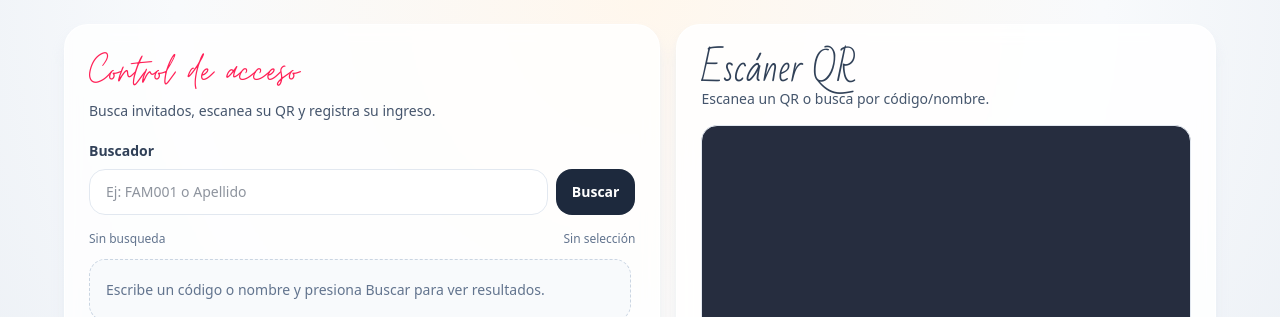
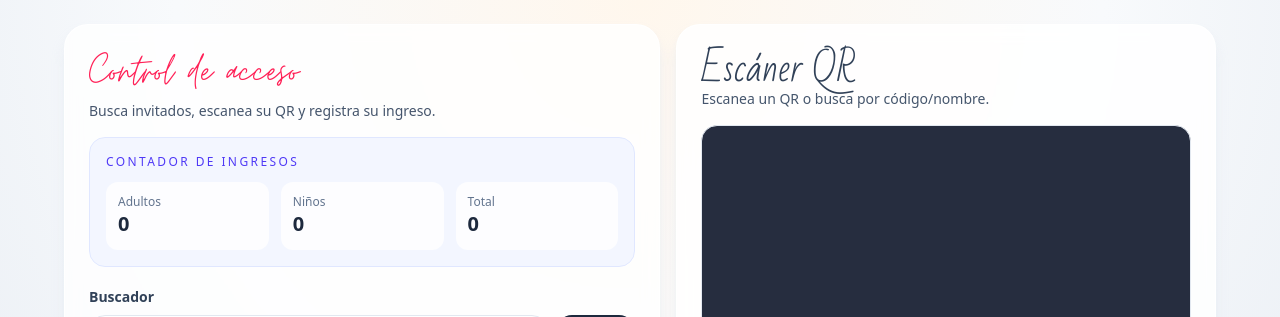
Before and after one commit to Infiernus80/xv-digital-invitation, a Next.js app: page /control-acceso in a window 1280 px wide. Shown: the top 317 px of the page. Built offline with nearby package versions, Linux system fonts and the light colour scheme; no server answers.

Commit message:
feat(access-control): add always-visible global check-in counter and refresh it after check-ins

```diff
--- /dev/null
+++ b/src/app/api/access/counter/route.ts
@@ -0,0 +1,85 @@
+import { NextResponse } from "next/server";
+import { supabaseServer } from "@/lib/supabaseServer";
+
+type CompanionRow = {
+  id?: string;
+  is_child?: boolean;
+};
+
+const readString = (value: unknown): string | undefined =>
+  typeof value === "string" && value.trim().length > 0
+    ? value.trim()
+    : undefined;
+
+export async function GET() {
+  const { data: checkInRows, error: checkInError } = await supabaseServer
+    .from("rsvps")
+    .select("role")
+    .or("role.eq.checkin_main,role.like.checkin_companion:%");
+
+  if (checkInError) {
+    return NextResponse.json(
+      { error: "No se pudo obtener el contador de ingresos." },
+      { status: 500 },
+    );
+  }
+
+  const rows = Array.isArray(checkInRows)
+    ? checkInRows.filter(Boolean).map((row) => ({
+        role: typeof row.role === "string" ? row.role : undefined,
+      }))
+    : [];
+
+  const adultsFromMain = rows.filter(
+    (row) => row.role === "checkin_main",
+  ).length;
+
+  const companionCheckInIds = Array.from(
+    new Set(
+      rows
+        .map(
+          (row) => readString(row.role)?.match(/^checkin_companion:(.+)$/)?.[1],
+        )
+        .filter((id): id is string => typeof id === "string" && id.length > 0),
+    ),
+  );
+
+  if (companionCheckInIds.length === 0) {
+    return NextResponse.json({
+      adults: adultsFromMain,
+      children: 0,
+      total: adultsFromMain,
+    });
+  }
+
+  const { data: companionRows, error: companionError } = await supabaseServer
+    .from("rsvps")
+    .select("id, is_child")
+    .in("id", companionCheckInIds);
+
+  if (companionError) {
+    return NextResponse.json(
+      { error: "No se pudo obtener el detalle de acompañantes ingresados." },
+      { status: 500 },
+    );
+  }
+
+  const checkedInCompanions: CompanionRow[] = Array.isArray(companionRows)
+    ? companionRows.filter(Boolean).map((row) => ({
+        id: typeof row.id === "string" ? row.id : undefined,
+        is_child: typeof row.is_child === "boolean" ? row.is_child : undefined,
+      }))
+    : [];
+
+  const children = checkedInCompanions.filter((row) => row.is_child).length;
+  const adultsFromCompanions = checkedInCompanions.filter(
+    (row) => !row.is_child,
+  ).length;
+  const adults = adultsFromMain + adultsFromCompanions;
+
+  return NextResponse.json({
+    adults,
+    children,
+    total: adults + children,
+  });
+}
--- a/src/app/api/access/guests/route.ts
+++ b/src/app/api/access/guests/route.ts
@@ -43,6 +43,9 @@ const normalizeGuest = (row: Record<string, unknown>): GuestRecord => {
       typeof row.checked_in === "boolean" ? row.checked_in : undefined,
     checked_in_at:
       typeof row.checked_in_at === "string" ? row.checked_in_at : undefined,
+    main_full_name: undefined,
+    matched_name: undefined,
+    matched_role: undefined,
   };
 };
 
--- a/src/components/access/AccessControlPanel.tsx
+++ b/src/components/access/AccessControlPanel.tsx
@@ -51,6 +51,12 @@ type GuestDetails = {
   };
 };
 
+type AccessCounter = {
+  adults: number;
+  children: number;
+  total: number;
+};
+
 type ScannerControls = {
   stop: () => void;
 };
@@ -96,6 +102,11 @@ export const AccessControlPanel = () => {
   const [errorMessage, setErrorMessage] = useState<string>("");
   const [details, setDetails] = useState<GuestDetails | null>(null);
   const [isLoadingDetails, setIsLoadingDetails] = useState<boolean>(false);
+  const [accessCounter, setAccessCounter] = useState<AccessCounter>({
+    adults: 0,
+    children: 0,
+    total: 0,
+  });
   const [scanHint, setScanHint] = useState<string>(
     "Escanea un QR o busca por código/nombre.",
   );
@@ -109,22 +120,33 @@ export const AccessControlPanel = () => {
     return guests.find((guest) => guest.invite_code === selectedCode);
   }, [guests, selectedCode]);
 
-  const entryCounter = useMemo(() => {
-    const counter = details?.counter;
+  const fetchAccessCounter = useCallback(async () => {
+    try {
+      const response = await fetch("/api/access/counter");
+      const data = (await response.json()) as
+        | AccessCounter
+        | {
+            error?: string;
+            adults?: number;
+            children?: number;
+            total?: number;
+          };
 
-    if (!counter) {
-      return null;
+      if (!response.ok) {
+        throw new Error(
+          ("error" in data && data.error) || "No se pudo cargar el contador.",
+        );
+      }
+
+      setAccessCounter({
+        adults: typeof data.adults === "number" ? data.adults : 0,
+        children: typeof data.children === "number" ? data.children : 0,
+        total: typeof data.total === "number" ? data.total : 0,
+      });
+    } catch {
+      setAccessCounter({ adults: 0, children: 0, total: 0 });
     }
-
-    return {
-      allowedTickets: counter.allowed_tickets,
-      usedTickets: counter.used_tickets,
-      remainingTickets: counter.remaining_tickets,
-      enteredAdults: counter.entered_adults,
-      enteredYoungChildren: counter.entered_young_children,
-      youngChildAgeLimit: counter.young_child_age_limit,
-    };
-  }, [details]);
+  }, []);
 
   const activeInviteCode = selectedGuest?.invite_code ?? selectedCode;
 
@@ -280,6 +302,7 @@ export const AccessControlPanel = () => {
         setSelectedCode(inviteCode);
         await fetchGuests(query);
         await fetchGuestDetails(inviteCode);
+        await fetchAccessCounter();
       } catch (error) {
         setErrorMessage(
           error instanceof Error ? error.message : "No se pudo marcar entrada.",
@@ -288,7 +311,7 @@ export const AccessControlPanel = () => {
         setIsMarkingEntry(false);
       }
     },
-    [fetchGuestDetails, fetchGuests, query],
+    [fetchAccessCounter, fetchGuestDetails, fetchGuests, query],
   );
 
   const handleScanResult = useCallback(
@@ -415,6 +438,10 @@ export const AccessControlPanel = () => {
   );
 
   useEffect(() => {
+    void fetchAccessCounter();
+  }, [fetchAccessCounter]);
+
+  useEffect(() => {
     return () => {
       stopScanner();
     };
@@ -439,6 +466,32 @@ export const AccessControlPanel = () => {
           <p className="mt-1 text-sm text-slate-600">
             Busca invitados, escanea su QR y registra su ingreso.
           </p>
+
+          <div className="mt-4 rounded-2xl border border-indigo-100 bg-indigo-50/70 p-4">
+            <p className="text-xs uppercase tracking-[0.2em] text-indigo-600">
+              Contador de ingresos
+            </p>
+            <div className="mt-3 grid grid-cols-3 gap-3">
+              <div className="rounded-xl bg-white/80 p-3">
+                <p className="text-xs text-slate-500">Adultos</p>
+                <p className="text-xl font-bold text-slate-800">
+                  {accessCounter.adults}
+                </p>
+              </div>
+              <div className="rounded-xl bg-white/80 p-3">
+                <p className="text-xs text-slate-500">Niños</p>
+                <p className="text-xl font-bold text-slate-800">
+                  {accessCounter.children}
+                </p>
+              </div>
+              <div className="rounded-xl bg-white/80 p-3">
+                <p className="text-xs text-slate-500">Total</p>
+                <p className="text-xl font-bold text-slate-800">
+                  {accessCounter.total}
+                </p>
+              </div>
+            </div>
+          </div>
 
           <label
             className="mt-5 block text-sm font-semibold text-slate-700"
@@ -631,28 +684,6 @@ export const AccessControlPanel = () => {
               {activeInviteCode || "-"}
             </p>
 
-            {entryCounter ? (
-              <div className="mt-3 rounded-xl border border-amber-200 bg-amber-50 px-3 py-2 text-xs text-amber-900">
-                <p className="font-semibold tracking-[0.12em]">
-                  CONTADOR DE INGRESO
-                </p>
-                <p className="mt-1">
-                  Cupos usados: <strong>{entryCounter.usedTickets}</strong> /{" "}
-                  <strong>{entryCounter.allowedTickets}</strong>
-                </p>
-                <p>
-                  Adultos registrados: <strong>{entryCounter.enteredAdults}</strong>
-                </p>
-                <p>
-                  Niños 2x1 (≤ {entryCounter.youngChildAgeLimit - 1} años):{" "}
-                  <strong>{entryCounter.enteredYoungChildren}</strong>
-                </p>
-                <p>
-                  Cupos disponibles: <strong>{entryCounter.remainingTickets}</strong>
-                </p>
-              </div>
-            ) : null}
-
             <p className="mt-2 text-sm text-slate-600">
               RSVP: {selectedGuest?.status || details?.status || "sin estado"}
             </p>
--- a/src/lib/ticketUtils.ts
+++ b/src/lib/ticketUtils.ts
@@ -19,8 +19,8 @@ export function calculateTickets(guests: RSVPGuest[]): {
   childTickets: number;
 } {
   let adults = 0;
-  let childrenAsAdults = 0; // Niños >= 12 años
-  let youngChildren = 0; // Niños < 12 años
+  let childrenAsAdults = 0; // Niños que cuentan boleto completo
+  let youngChildren = 0; // Niños que entran en la regla 2x1
 
   guests.forEach((guest) => {
     if (!guest.is_child) {
```
